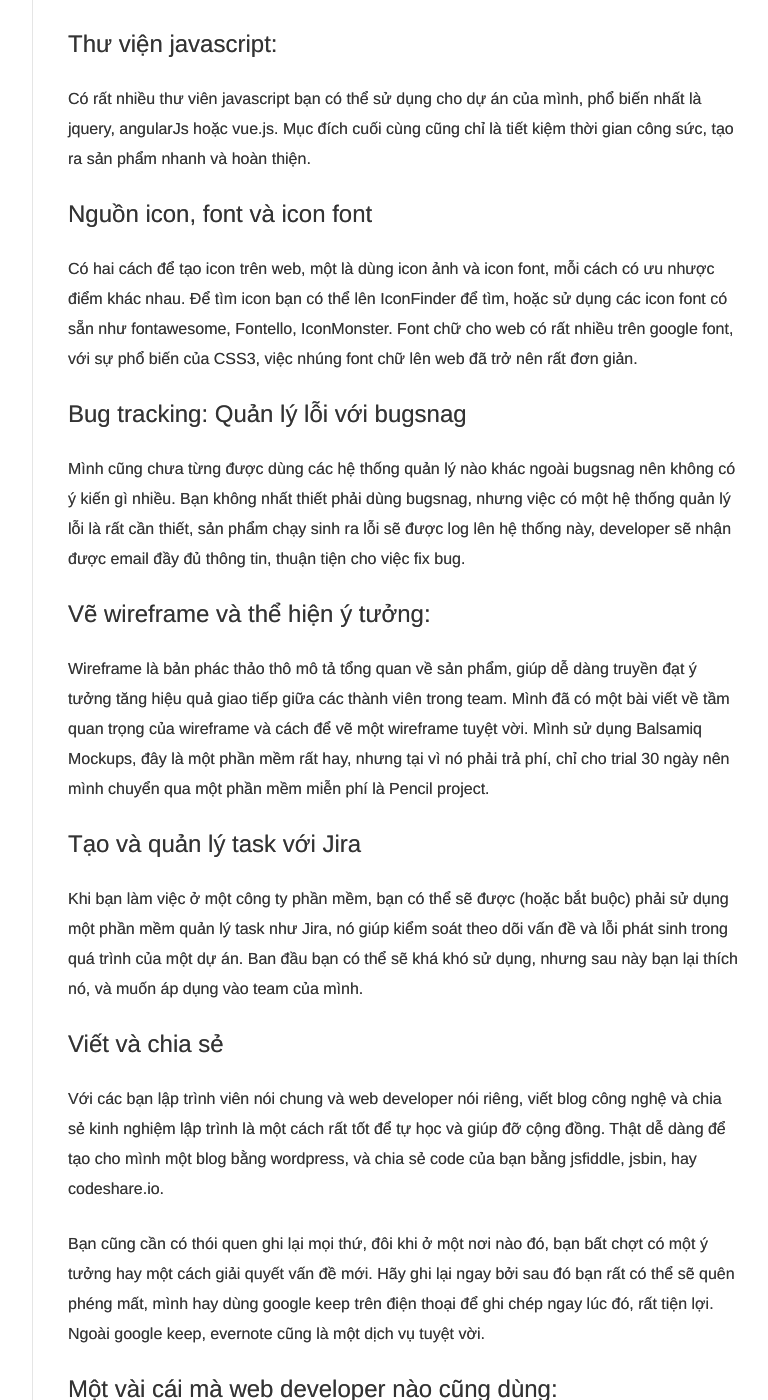
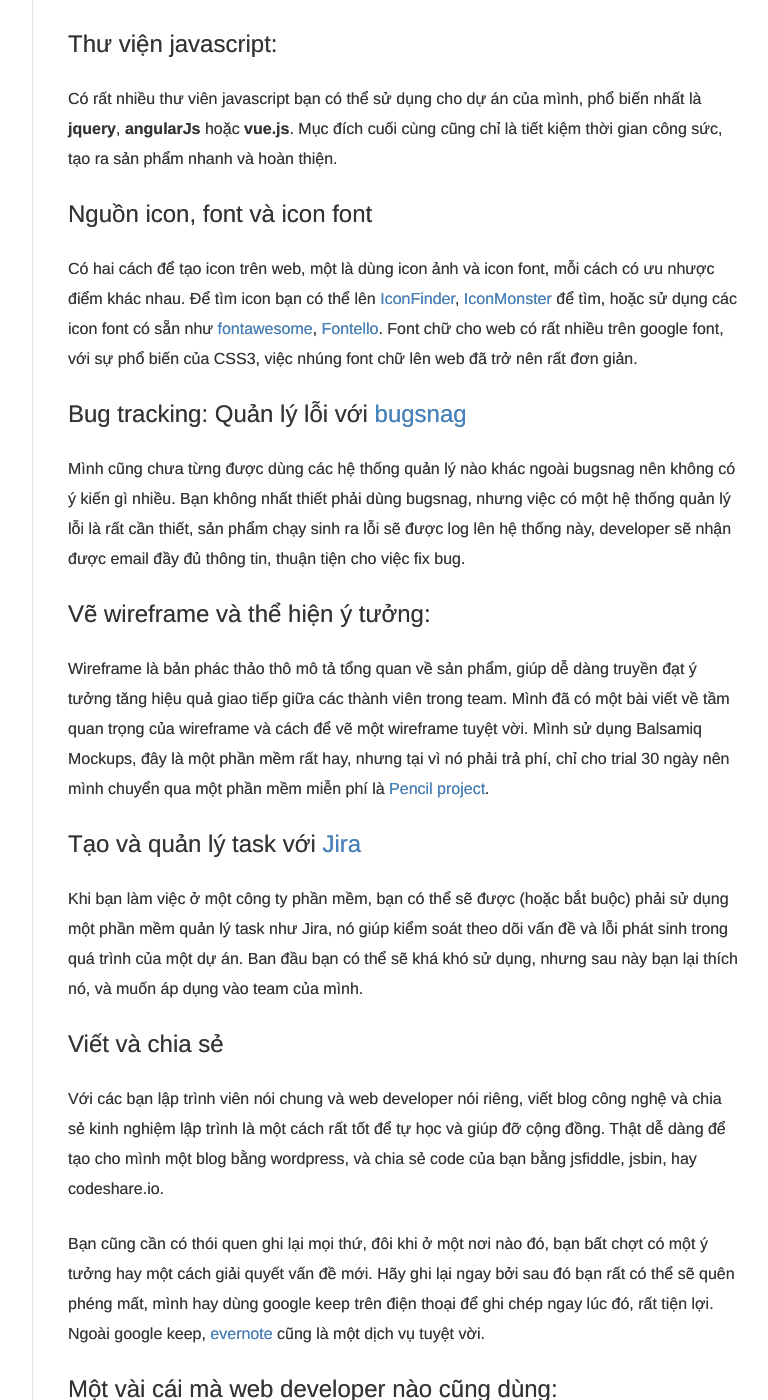
Before and after one commit to nguyentest/laptrinhcuocsong, a Jekyll site: the page built from _posts/2017-03-24-tong-hop-nhung-cong-cu-can-thiet-cho-web-developer.md, in a window 1280 px wide and 1400 px high, scrolled down 2486 px. Shown: the whole window, without its empty margins (378-1146 px from the left). Built offline with Jekyll 4.4.1, drawn with Linux system fonts in a browser that asks for light colours; some of the changed lines change nothing that is shown.

Commit message:
Update 2017-03-24-tong-hop-nhung-cong-cu-can-thiet-cho-web-developer.md

```diff
--- a/_posts/2017-03-24-tong-hop-nhung-cong-cu-can-thiet-cho-web-developer.md
+++ b/_posts/2017-03-24-tong-hop-nhung-cong-cu-can-thiet-cho-web-developer.md
@@ -52,21 +52,21 @@
 
 ## Thư viện javascript:
 
-Có rất nhiều thư viên javascript bạn có thể sử dụng cho dự án của mình, phổ biến nhất là jquery, angularJs hoặc vue.js. Mục đích cuối cùng cũng chỉ là tiết kiệm thời gian công sức, tạo ra sản phẩm nhanh và hoàn thiện.
+Có rất nhiều thư viên javascript bạn có thể sử dụng cho dự án của mình, phổ biến nhất là **jquery**, **angularJs** hoặc **vue.js**. Mục đích cuối cùng cũng chỉ là tiết kiệm thời gian công sức, tạo ra sản phẩm nhanh và hoàn thiện.
 
 ## Nguồn icon, font và icon font
 
-Có hai cách để tạo icon trên web, một là dùng icon ảnh và icon font, mỗi cách có ưu nhược điểm khác nhau. Để tìm icon bạn có thể lên IconFinder để tìm, hoặc sử dụng các icon font có sẵn như fontawesome, Fontello,  IconMonster. Font chữ cho web có rất nhiều trên google font, với sự phổ biến của CSS3, việc nhúng font chữ lên web đã trở nên rất đơn giản.
+Có hai cách để tạo icon trên web, một là dùng icon ảnh và icon font, mỗi cách có ưu nhược điểm khác nhau. Để tìm icon bạn có thể lên [IconFinder](https://www.iconfinder.com/), [IconMonster](https://iconmonstr.com/) để tìm, hoặc sử dụng các icon font có sẵn như [fontawesome](http://fontawesome.io/), [Fontello](http://fontello.com/). Font chữ cho web có rất nhiều trên google font, với sự phổ biến của CSS3, việc nhúng font chữ lên web đã trở nên rất đơn giản.
 
-## Bug tracking: Quản lý lỗi với bugsnag
+## Bug tracking: Quản lý lỗi với [bugsnag](https://www.bugsnag.com/)
 
 Mình cũng chưa từng được dùng các hệ thống quản lý nào khác ngoài bugsnag nên không có ý kiến gì nhiều. Bạn không nhất thiết phải dùng bugsnag, nhưng việc có một hệ thống quản lý lỗi là rất cần thiết, sản phẩm chạy sinh ra lỗi sẽ được log lên hệ thống này, developer sẽ nhận được email đầy đủ thông tin, thuận tiện cho việc fix bug.
 
 ## Vẽ wireframe và thể hiện ý tưởng:
 
-Wireframe là bản phác thảo thô mô tả tổng quan về sản phẩm, giúp dễ dàng truyền đạt ý tưởng tăng hiệu quả giao tiếp giữa các thành viên trong team. Mình đã có một bài viết về tầm quan trọng của wireframe và cách để vẽ một wireframe tuyệt vời. Mình sử dụng Balsamiq Mockups, đây là một phần mềm rất hay, nhưng tại vì nó phải trả phí, chỉ cho trial 30 ngày nên mình chuyển qua một phần mềm miễn phí là  Pencil project.
+Wireframe là bản phác thảo thô mô tả tổng quan về sản phẩm, giúp dễ dàng truyền đạt ý tưởng tăng hiệu quả giao tiếp giữa các thành viên trong team. Mình đã có một bài viết về tầm quan trọng của wireframe và cách để vẽ một wireframe tuyệt vời. Mình sử dụng Balsamiq Mockups, đây là một phần mềm rất hay, nhưng tại vì nó phải trả phí, chỉ cho trial 30 ngày nên mình chuyển qua một phần mềm miễn phí là  [Pencil project](http://pencil.evolus.vn/).
 
-## Tạo và quản lý task với Jira
+## Tạo và quản lý task với [Jira](https://www.atlassian.com/software/jira)
 
 Khi bạn làm việc ở một công ty phần mềm, bạn có thể sẽ được (hoặc bắt buộc) phải sử dụng một phần mềm quản lý task như Jira, nó giúp kiểm soát theo dõi vấn đề và lỗi phát sinh trong quá trình của một dự án. Ban đầu bạn có thể sẽ khá khó sử dụng, nhưng sau này bạn lại thích nó, và muốn áp dụng vào team của mình.
 
@@ -74,7 +74,7 @@
 
 Với các bạn lập trình viên nói chung và web developer nói riêng, viết blog công nghệ và chia sẻ kinh nghiệm lập trình là một cách rất tốt để tự học và giúp đỡ cộng đồng. Thật dễ dàng để tạo cho mình một blog bằng wordpress, và chia sẻ code của bạn bằng jsfiddle, jsbin, hay codeshare.io.
 
-Bạn cũng cần có thói quen ghi lại mọi thứ, đôi khi ở một nơi nào đó, bạn bất chợt có một ý tưởng hay một cách giải quyết vấn đề mới. Hãy ghi lại ngay bởi sau đó bạn rất có thể sẽ quên phéng mất, mình hay dùng google keep trên điện thoại để ghi chép ngay lúc đó, rất tiện lợi. Ngoài google keep, evernote cũng là một dịch vụ tuyệt vời.
+Bạn cũng cần có thói quen ghi lại mọi thứ, đôi khi ở một nơi nào đó, bạn bất chợt có một ý tưởng hay một cách giải quyết vấn đề mới. Hãy ghi lại ngay bởi sau đó bạn rất có thể sẽ quên phéng mất, mình hay dùng google keep trên điện thoại để ghi chép ngay lúc đó, rất tiện lợi. Ngoài google keep, [evernote](https://evernote.com/) cũng là một dịch vụ tuyệt vời.
 
 ## Một vài cái mà web developer nào cũng dùng:
 
```
